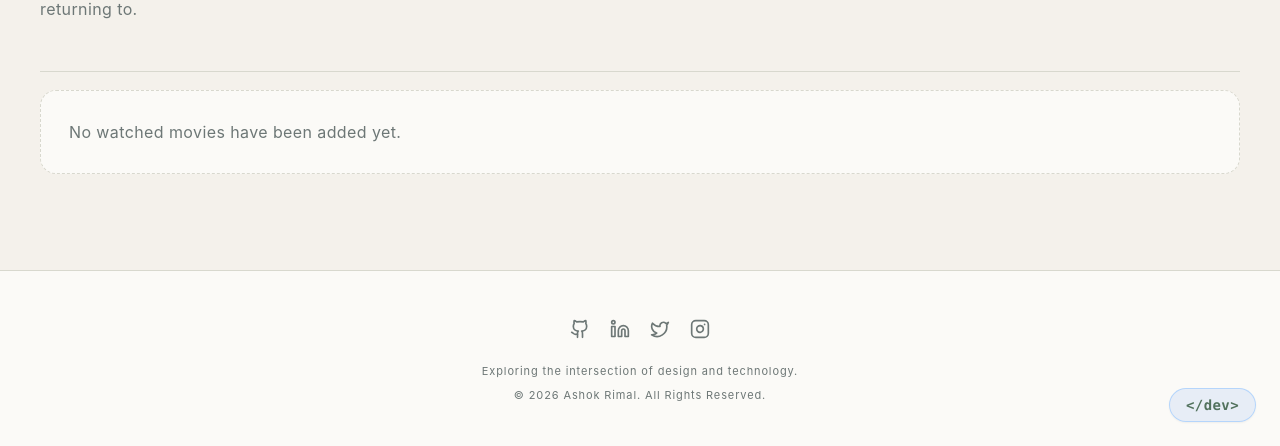
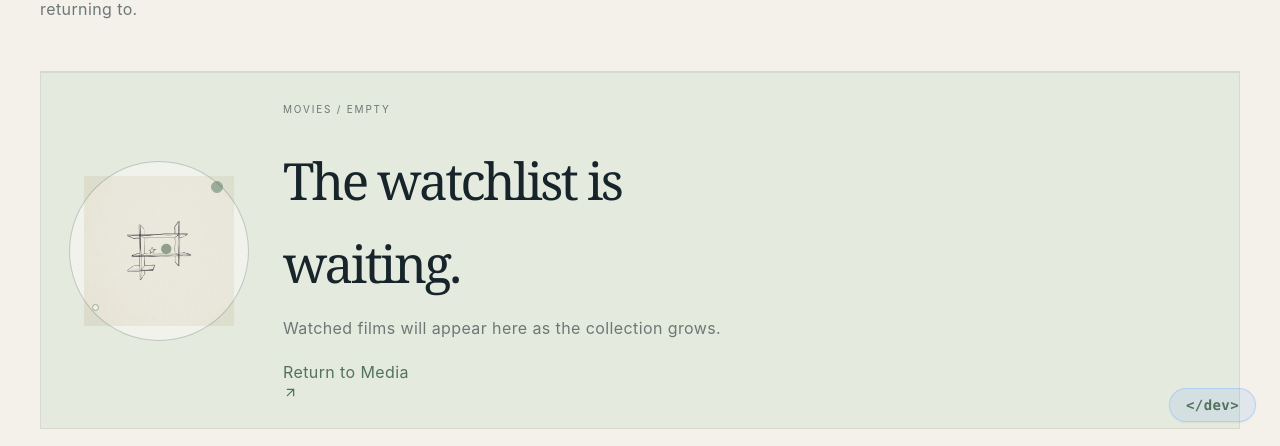
Before and after one commit to ashokrimal/lamirkohsa.dev, a Next.js app: page /movies in a window 1280 px wide. Shown: the part 354-800 px from the top of the page. Built offline with nearby package versions, Linux system fonts and the light colour scheme; no server answers; the database is empty.

Commit message:
Add visual empty states across collections

```diff
--- a/src/app/blogs/page.tsx
+++ b/src/app/blogs/page.tsx
@@ -1,3 +1,4 @@
 import Link from 'next/link'
+import EmptyCollectionState from '@/components/EmptyCollectionState'
 export const dynamic = 'force-dynamic'
-export default function BlogsPage() { return <main className="collection-page shell-width"><p className="section-label">Journal / Blogs</p><h1>Notes in<br /><span className="accent-text">progress.</span></h1><p className="collection-intro">Essays, experiments, and observations will live here.</p><div className="empty-state">No published articles yet.</div><Link href="/contact" className="text-link">Start a conversation ↗</Link></main> }
+export default function BlogsPage() { return <main className="collection-page shell-width"><p className="section-label">Journal / Blogs</p><h1>Notes in<br /><span className="accent-text">progress.</span></h1><p className="collection-intro">Essays, experiments, and observations will live here.</p><EmptyCollectionState eyebrow="Journal / Empty" title="The first note is still forming." description="Essays, experiments, and observations will appear here when they are ready to share." action={{ label: 'Return home', href: '/' }} /><Link href="/contact" className="text-link">Start a conversation ↗</Link></main> }
--- a/src/app/gallery/page.tsx
+++ b/src/app/gallery/page.tsx
@@ -1,8 +1,9 @@
 import { getPublishedGallery } from '@/app/actions/content'
+import EmptyCollectionState from '@/components/EmptyCollectionState'
 
 export const dynamic = 'force-dynamic'
 
 export default async function GalleryPage() {
   const items = await getPublishedGallery()
-  return <main className="gallery-page shell-width"><header className="gallery-header"><div><p className="section-label">Archive / 01</p><h1>A collection of <span className="accent-text">frames.</span></h1></div></header><div className="gallery-grid">{items.length ? items.map((item) => <article className="gallery-card" key={item.id}><div className="gallery-image"><img src={item.imageUrl} alt={item.title || 'Gallery photograph'} loading="lazy" /></div><div className="gallery-meta"><div><h2>{item.title}</h2><p>{item.description}</p></div><span>{item.category}</span></div></article>) : <div className="empty-gallery"><p className="section-label">No published work yet</p><h2>The archive is taking shape.</h2><p>Check back soon for new photographs, experiments, and selected work.</p></div>}</div></main>
+  return <main className="gallery-page shell-width"><header className="gallery-header"><div><p className="section-label">Archive / 01</p><h1>A collection of <span className="accent-text">frames.</span></h1></div></header><div className="gallery-grid">{items.length ? items.map((item) => <article className="gallery-card" key={item.id}><div className="gallery-image"><img src={item.imageUrl} alt={item.title || 'Gallery photograph'} loading="lazy" /></div><div className="gallery-meta"><div><h2>{item.title}</h2><p>{item.description}</p></div><span>{item.category}</span></div></article>) : <EmptyCollectionState eyebrow="Gallery / Empty" title="The archive is taking shape." description="Photographs, experiments, and selected work will appear here as they are published." action={{ label: 'Return to About', href: '/about' }} />}</div></main>
 }
--- a/src/app/globals.css
+++ b/src/app/globals.css
@@ -10,7 +10,7 @@
   --muted: #6d7776;
   --line: #d8d8ce;
   --accent: #52725d;
-  --accent-blue: #52725d;
+  --accent-blue: var(--accent);
   --accent-soft: #e5eadf;
   --display: Georgia, 'Times New Roman', serif;
   --sans: Inter, ui-sans-serif, system-ui, sans-serif;
@@ -211,6 +211,15 @@ button, a { -webkit-tap-highlight-color: transparent; }
 .library-subsection { margin-top: 30px; }
 
 .music-history-card p, .music-history-card small { color: var(--muted); margin: 5px 0 0; }
+.empty-collection-state { display: grid; grid-template-columns: 180px 1fr; align-items: center; gap: 34px; min-height: 230px; padding: 28px; border: 1px solid var(--line); background: var(--accent-soft); }
+.empty-state-visual { position: relative; width: 180px; height: 180px; display: grid; place-items: center; border: 1px solid color-mix(in srgb, var(--accent) 32%, transparent); border-radius: 50%; background: color-mix(in srgb, var(--surface) 52%, transparent); }
+.empty-state-visual img { width: 150px; height: 150px; object-fit: contain; mix-blend-mode: multiply; }
+.empty-state-orbit { position: absolute; display: block; border: 1px solid var(--accent); border-radius: 50%; opacity: .5; }
+.empty-state-orbit-one { width: 12px; height: 12px; top: 19px; right: 25px; background: var(--accent); }
+.empty-state-orbit-two { width: 7px; height: 7px; bottom: 29px; left: 22px; background: var(--surface); }
+.empty-state-copy { max-width: 460px; }
+.empty-state-copy h2 { margin: 8px 0 10px; font-family: var(--display); font-size: clamp(2rem, 4vw, 3.2rem); font-weight: 400; letter-spacing: -.05em; }
+.empty-state-copy > p:not(.section-label) { margin: 0 0 18px; color: var(--muted); line-height: 1.6; }
 .empty-state { padding: 28px; border: 1px dashed var(--line); border-radius: 16px; color: var(--muted); margin-top: 18px; }
 .self-hosted-library { margin-top: 54px; padding: 28px; background: var(--surface); border: 1px solid var(--line); border-radius: 18px; }
 .self-hosted-library .media-section-heading { margin-bottom: 8px; }
@@ -546,6 +555,7 @@ em, .accent-text { font-style: normal; }
 .home-contact { align-items: end; padding-bottom: 150px; border-bottom: 0; }
 .accent-text { color: var(--accent); font-style: normal; }
 @media (max-width: 760px) { .home-hero { min-height: 610px; } .home-hero-grid { min-height: 475px; display: block; padding-top: 140px; } .home-hero-note { align-items: flex-start; margin-top: 70px; } .home-introduction, .home-media-heading, .home-contact { display: block; } .home-introduction > div:first-child, .home-media-heading > div:first-child { width: auto; margin-bottom: 38px; } .home-project-grid, .home-media-grid { grid-template-columns: 1fr; } .home-project-card { min-height: 310px; } .home-contact .button { margin-top: 34px; } }
+@media (max-width: 600px) { .empty-collection-state { grid-template-columns: 1fr; gap: 24px; text-align: center; justify-items: center; } .empty-state-copy { display: grid; justify-items: center; } }
 @media (prefers-reduced-motion: reduce) {
   *, *::before, *::after { scroll-behavior: auto !important; animation-duration: .01ms !important; transition-duration: .01ms !important; }
 }
--- a/src/app/movies/page.tsx
+++ b/src/app/movies/page.tsx
@@ -1,4 +1,5 @@
 import { getMediaData } from '@/app/actions/media'
+import EmptyCollectionState from '@/components/EmptyCollectionState'
 
 export const dynamic = 'force-dynamic'
 
@@ -7,5 +8,5 @@ type Movie = { id: number; title: string; payload: Record<string, unknown> }
 export default async function MoviesPage() {
   const { movies } = await getMediaData()
   const records = Array.from(new Map((movies as Movie[]).map((movie) => [movie.title.toLowerCase().replace(/[^a-z0-9]+/g, ''), movie])).values())
-  return <main className="detail-page shell-width"><header className="detail-page-header"><div><p className="section-label">Media / Movies</p><h1>Movies I&apos;ve <span className="accent-text">watched.</span></h1><p>A personal shelf of films watched, remembered, and worth returning to.</p></div></header>{records.length ? <div className="detail-shelf-grid">{records.map((movie, index) => <article className="detail-media-card" key={movie.id}><div><p className="section-label">{String(index + 1).padStart(2, '0')}</p><h2>{movie.title}</h2><p>{typeof movie.payload.description === 'string' ? movie.payload.description : 'Watched movie'}</p></div></article>)}</div> : <div className="empty-state">No watched movies have been added yet.</div>}</main>
+  return <main className="detail-page shell-width"><header className="detail-page-header"><div><p className="section-label">Media / Movies</p><h1>Movies I&apos;ve <span className="accent-text">watched.</span></h1><p>A personal shelf of films watched, remembered, and worth returning to.</p></div></header>{records.length ? <div className="detail-shelf-grid">{records.map((movie, index) => <article className="detail-media-card" key={movie.id}><div><p className="section-label">{String(index + 1).padStart(2, '0')}</p><h2>{movie.title}</h2><p>{typeof movie.payload.description === 'string' ? movie.payload.description : 'Watched movie'}</p></div></article>)}</div> : <EmptyCollectionState eyebrow="Movies / Empty" title="The watchlist is waiting." description="Watched films will appear here as the collection grows." action={{ label: 'Return to Media', href: '/media' }} />}</main>
 }
--- /dev/null
+++ b/src/components/EmptyCollectionState.tsx
@@ -0,0 +1,9 @@
+import Image from 'next/image'
+import Link from 'next/link'
+import { ArrowUpRight } from 'lucide-react'
+
+type EmptyCollectionStateProps = { eyebrow?: string; title: string; description: string; action?: { label: string; href: string } }
+
+export default function EmptyCollectionState({ eyebrow = 'Nothing here yet', title, description, action }: EmptyCollectionStateProps) {
+  return <div className="empty-collection-state"><div className="empty-state-visual"><Image src="/images/empty-collection.png" alt="An empty shelf waiting for the next collection" width={180} height={180} priority={false} /><span className="empty-state-orbit empty-state-orbit-one" /><span className="empty-state-orbit empty-state-orbit-two" /></div><div className="empty-state-copy"><p className="section-label">{eyebrow}</p><h2>{title}</h2><p>{description}</p>{action && <Link className="text-link" href={action.href}>{action.label} <ArrowUpRight size={15} aria-hidden="true" /></Link>}</div></div>
+}
--- a/src/components/PublicCollectionPage.tsx
+++ b/src/components/PublicCollectionPage.tsx
@@ -3,6 +3,7 @@
 import Link from 'next/link';
 import { ArrowUpRight, Check, Download, Mail, MapPin } from 'lucide-react';
 import { education, experience, profile, projects, skills } from '@/lib/portfolio-data';
+import EmptyCollectionState from '@/components/EmptyCollectionState';
 
 type Collection = 'experience' | 'education' | 'skills' | 'projects' | 'certificates' | 'gallery';
 
@@ -23,7 +24,7 @@ export default function PublicCollectionPage({ type }: { type: Collection }) {
     {type === 'education' && <Timeline items={education} />}
     {type === 'skills' && <div className="skill-grid">{skills.map((group) => <section className="skill-group" key={group.category}><p className="project-type">{group.category}</p>{group.items.map((item) => <div className="skill-item" key={item}><span>{item}</span><span className="skill-check"><Check size={13} /></span></div>)}</section>)}</div>}
     {type === 'projects' && <div className="collection-projects">{projects.map((project, index) => <article className="project-row" key={project.title}><span className="project-number">0{index + 1}</span><div className="project-main"><p className="project-type">{project.category} · {project.status}</p><h2>{project.title}</h2><p className="project-description">{project.description}</p><div className="tag-list">{project.tags.map((tag) => <span key={tag}>{tag}</span>)}</div></div><ArrowUpRight size={20} /></article>)}</div>}
-    {(type === 'certificates' || type === 'gallery') && <div className="empty-state"><div className="empty-state-mark">{type === 'gallery' ? 'AR' : '01'}</div><h2>The collection is taking shape.</h2><p>This section is ready for verified records and media to be added through the private owner dashboard.</p><Link className="text-link" href="/contact">Have something to share <ArrowUpRight size={16} /></Link></div>}
+    {(type === 'certificates' || type === 'gallery') && <EmptyCollectionState eyebrow={`${content.eyebrow} / Empty`} title="The collection is taking shape." description="This section is ready for verified records and media to be added through the private owner dashboard." action={{ label: 'Have something to share', href: '/contact' }} />}
   </main>;
 }
 
--- a/src/components/media/MediaDetailPage.tsx
+++ b/src/components/media/MediaDetailPage.tsx
@@ -1,6 +1,7 @@
 import Link from 'next/link'
 import type { ReactNode } from 'react'
 import { getMediaData } from '@/app/actions/media'
+import EmptyCollectionState from '@/components/EmptyCollectionState'
 
 type Category = 'music' | 'anime' | 'manga' | 'github'
 type Track = { title?: string; artist?: string; album?: string; cover?: string; listenedAt?: number }
@@ -12,14 +13,14 @@ function MusicPage({ data }: { data: Awaited<ReturnType<typeof getMediaData>> })
   const lastfm = (data.lastfmRecent as Array<{ name?: string; artist?: { '#text'?: string } | string; album?: { '#text'?: string } | string; image?: Array<{ '#text'?: string; size?: string }> }>).map((track) => ({ title: track.name, artist: typeof track.artist === 'string' ? track.artist : track.artist?.['#text'], album: typeof track.album === 'string' ? track.album : track.album?.['#text'], cover: track.image?.find((image) => image.size === 'extralarge')?.['#text'] }))
   const listenbrainz = data.recent.map((listen: { track_metadata?: { track_name?: string; artist_name?: string; release_name?: string; additional_info?: { cover_art_url?: string } } }) => ({ title: listen.track_metadata?.track_name, artist: listen.track_metadata?.artist_name, album: listen.track_metadata?.release_name, cover: listen.track_metadata?.additional_info?.cover_art_url }))
   const tracks = unique([...listenbrainz, ...lastfm], (track) => `${track.title}-${track.artist}`).slice(0, 30)
-  return <DetailShell label="Music archive" title={<>Every track, <span className="accent-text">unified.</span></>} intro="ListenBrainz and Last.fm are merged into one deduplicated listening history."><div className="detail-shelf-grid">{tracks.map((track, index) => <article className="detail-media-card" key={`${track.title}-${track.artist}-${index}`}>{track.cover && <img src={track.cover} alt={`${track.title} cover`} loading="lazy" />}<div><p className="section-label">{String(index + 1).padStart(2, '0')}</p><h2>{track.title || 'Unknown track'}</h2><p>{track.artist || 'Unknown artist'}{track.album ? ` · ${track.album}` : ''}</p></div></article>)}</div></DetailShell>
+  return <DetailShell label="Music archive" title={<>Every track, <span className="accent-text">unified.</span></>} intro="ListenBrainz and Last.fm are merged into one deduplicated listening history.">{tracks.length ? <div className="detail-shelf-grid">{tracks.map((track, index) => <article className="detail-media-card" key={`${track.title}-${track.artist}-${index}`}>{track.cover && <img src={track.cover} alt={`${track.title} cover`} loading="lazy" />}<div><p className="section-label">{String(index + 1).padStart(2, '0')}</p><h2>{track.title || 'Unknown track'}</h2><p>{track.artist || 'Unknown artist'}{track.album ? ` · ${track.album}` : ''}</p></div></article>)}</div> : <EmptyCollectionState title="The listening shelf is quiet." description="Favorite songs and recent listening will appear here as the collection grows." action={{ label: 'Back to Media', href: '/media' }} />}</DetailShell>
 }
 
 function LibraryPage({ data, kind }: { data: Awaited<ReturnType<typeof getMediaData>>; kind: 'anime' | 'manga' }) {
   const malItems = Object.values(kind === 'anime' ? data.mal?.animeLists ?? {} : data.mal?.mangaLists ?? {}).flat() as Array<{ title?: string; synopsis?: string; images?: { jpg?: { image_url?: string } } }>
   const aniItems = (kind === 'anime' ? data.anilist?.anime ?? [] : data.anilist?.manga ?? []).flatMap((group) => group.entries.map((entry: { media?: { title?: { userPreferred?: string }; description?: string; coverImage?: { large?: string } } }) => ({ title: entry.media?.title?.userPreferred, synopsis: entry.media?.description?.replace(/<[^>]*>/g, ''), image: entry.media?.coverImage?.large })))
   const cards = unique([...malItems.map((item) => ({ title: item.title || 'Untitled', description: item.synopsis, image: item.images?.jpg?.image_url })), ...aniItems.map((item) => ({ title: item.title || 'Untitled', description: item.synopsis, image: item.image }))], (item) => item.title).slice(0, 80)
-  return <DetailShell label={kind === 'anime' ? 'Anime library' : 'Manga + manhwa library'} title={<>Stories, <span className="accent-text">without repeats.</span></>} intro="MyAnimeList and AniList are synchronized into one clean, deduplicated shelf."><div className="detail-shelf-grid">{cards.map((card, index) => <article className="detail-media-card" key={`${card.title}-${index}`}>{card.image && <img src={card.image} alt={`${card.title} cover`} loading="lazy" />}<div><p className="section-label">{String(index + 1).padStart(2, '0')}</p><h2>{card.title}</h2><p>{card.description?.slice(0, 180) || 'A title in the personal library.'}</p></div></article>)}</div></DetailShell>
+  return <DetailShell label={kind === 'anime' ? 'Anime library' : 'Manga + manhwa library'} title={<>Stories, <span className="accent-text">without repeats.</span></>} intro="MyAnimeList and AniList are synchronized into one clean, deduplicated shelf.">{cards.length ? <div className="detail-shelf-grid">{cards.map((card, index) => <article className="detail-media-card" key={`${card.title}-${index}`}>{card.image && <img src={card.image} alt={`${card.title} cover`} loading="lazy" />}<div><p className="section-label">{String(index + 1).padStart(2, '0')}</p><h2>{card.title}</h2><p>{card.description?.slice(0, 180) || 'A title in the personal library.'}</p></div></article>)}</div> : <EmptyCollectionState title={`The ${kind} shelf is ready.`} description={`Favorite ${kind} titles will appear here as the collection grows.`} action={{ label: 'Back to Media', href: '/media' }} />}</DetailShell>
 }
 
 function GitHubPage({ data }: { data: Awaited<ReturnType<typeof getMediaData>> }) { const profile = data.github?.profile; const events = data.github?.events?.slice(0, 5) ?? []; const stars = data.github?.repos?.reduce((total: number, repo: { stargazers_count?: number }) => total + (repo.stargazers_count ?? 0), 0) ?? 0; return <DetailShell label="GitHub activity" title={<>Code in <span className="accent-text">motion.</span></>} intro="A compact view of public momentum, repositories, stars, and recent activity."><div className="detail-stats-grid"><div><strong>{profile?.public_repos ?? 0}</strong><span>repositories</span></div><div><strong>{stars}</strong><span>stars received</span></div><div><strong>{events.length}</strong><span>recent activities</span></div><div><strong>{data.github?.activeStreak ?? 0}</strong><span>day streak</span></div></div><div className="github-activity-graph" aria-label="Recent activity graph">{Array.from({ length: 14 }).map((_, index) => <span key={index} style={{ height: `${18 + ((events.length + index * 7) % 52)}%` }} />)}</div><div className="detail-activity-list">{events.map((event: { id: string; type: string }) => <article key={event.id}><span className="activity-dot" /><div><strong>{event.type.replace('Event', '')}</strong><p>Public GitHub activity</p></div></article>)}</div></DetailShell> }
--- a/src/components/media/MediaGallerySection.tsx
+++ b/src/components/media/MediaGallerySection.tsx
@@ -1,8 +1,9 @@
 import Link from 'next/link'
 import { getPublishedGallery } from '@/app/actions/content'
 import { ActionLink, ContentSection, Label, SectionTitle } from '@/components/ui/ContentPrimitives'
+import EmptyCollectionState from '@/components/EmptyCollectionState'
 
 export async function MediaGallerySection() {
   const gallery = await getPublishedGallery()
-  return <ContentSection className="gallery-preview-section"><SectionTitle label="01 / Gallery" title={<>Frames in <span className="accent-text">between.</span></>} description="A visual log of places, details, and moments collected along the way." action={<ActionLink href="/gallery">View All Photos</ActionLink>} /><div className="media-gallery-grid">{gallery.slice(0, 7).map((item) => <Link href="/gallery" className="media-gallery-card" key={item.id}><img src={item.imageUrl} alt={item.title || 'Gallery photograph'} loading="lazy" /><span>{item.title}</span><Label className="media-gallery-category">{item.category}</Label></Link>)}</div>{gallery.length === 0 && <div className="empty-state">The visual archive is taking shape.</div>}<Link href="/gallery" className="button button-quiet media-gallery-view-all">View All Photos <span aria-hidden="true">↗</span></Link></ContentSection>
+  return <ContentSection className="gallery-preview-section"><SectionTitle label="01 / Gallery" title={<>Frames in <span className="accent-text">between.</span></>} description="A visual log of places, details, and moments collected along the way." action={<ActionLink href="/gallery">View All Photos</ActionLink>} /><div className="media-gallery-grid">{gallery.slice(0, 7).map((item) => <Link href="/gallery" className="media-gallery-card" key={item.id}><img src={item.imageUrl} alt={item.title || 'Gallery photograph'} loading="lazy" /><span>{item.title}</span><Label className="media-gallery-category">{item.category}</Label></Link>)}</div>{gallery.length === 0 && <EmptyCollectionState title="The visual archive is taking shape." description="Selected photographs and personal frames will appear here as they are published." action={{ label: 'Open gallery', href: '/gallery' }} />}<Link href="/gallery" className="button button-quiet media-gallery-view-all">View All Photos <span aria-hidden="true">↗</span></Link></ContentSection>
 }
--- a/src/components/media/MediaHomeContent.tsx
+++ b/src/components/media/MediaHomeContent.tsx
@@ -1,6 +1,7 @@
 import Link from 'next/link'
 import type { ReactNode } from 'react'
 import { getMediaData } from '@/app/actions/media'
+import EmptyCollectionState from '@/components/EmptyCollectionState'
 
 type Track = { track_metadata?: { track_name?: string; artist_name?: string; additional_info?: { cover_art_url?: string } } }
 type Item = { title?: string; images?: { jpg?: { image_url?: string } }; entry?: { title?: string } }
@@ -8,7 +9,7 @@ type CollectionProps = { number: string; title: string; description: string; hre
 
 function normalize(value: string) { return value.toLowerCase().replace(/[^a-z0-9]+/g, '') }
 function uniqueItems(items: Item[]) { const seen = new Set<string>(); return items.filter((item) => { const value = item.title || item.entry?.title || ''; const normalized = normalize(value); if (!normalized || seen.has(normalized)) return false; seen.add(normalized); return true }) }
-function CollectionPreview({ number, title, description, href, items, render }: CollectionProps) { return <section className="media-collection-preview"><div className="section-heading"><div><p className="section-label">{number} / {title}</p><h2>{title} <span className="accent-text">collection.</span></h2></div><Link className="text-link" href={href}>View all <span aria-hidden="true">↗</span></Link></div><p className="media-collection-description">{description}</p>{items.length ? <div className="media-preview-row">{items.slice(0, 4).map(render)}</div> : <div className="empty-state">This collection is taking shape.</div>}</section> }
+function CollectionPreview({ number, title, description, href, items, render }: CollectionProps) { return <section className="media-collection-preview"><div className="section-heading"><div><p className="section-label">{number} / {title}</p><h2>{title} <span className="accent-text">collection.</span></h2></div><Link className="text-link" href={href}>View all <span aria-hidden="true">↗</span></Link></div><p className="media-collection-description">{description}</p>{items.length ? <div className="media-preview-row">{items.slice(0, 4).map(render)}</div> : <EmptyCollectionState title={`${title} is taking shape.`} description={`The ${title.toLowerCase()} collection will appear here as records are added.`} action={{ label: `Open ${title.toLowerCase()} collection`, href }} />}</section> }
 
 export default async function MediaHomeContent() {
   const { recent, lastfmRecent, mal, anilist, movies } = await getMediaData()
```
Also changed, not shown: public/images/empty-collection.png (added).
